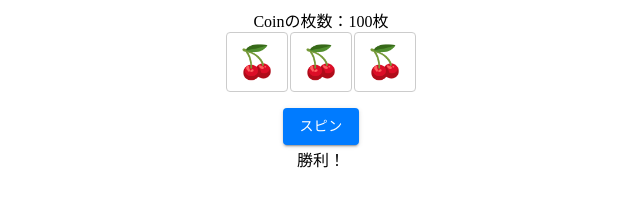
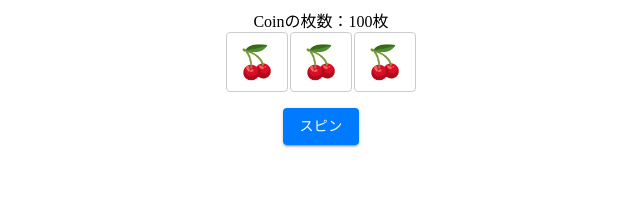
Before and after one commit to kouji0705/react_slot_machine, a React (Create React App) app: page / in a window 1280 px wide. Shown: the top 221 px of the page, without its empty margins (319-959 px from the left). Built offline with nearby package versions, Linux system fonts and the light colour scheme.

Commit message:
add: winの判定条件

```diff
--- a/src/features/slotMachine/components/index.tsx
+++ b/src/features/slotMachine/components/index.tsx
@@ -15,6 +15,7 @@ const initialState: SlotMachineState = {
   coins: INITIAL_COINS,
   reels: Array(3).fill(SYMBOLS[0]),
   isJackpot: false,
+  isWin: false,
 };
 
 export const SlotMachine: React.FC = () => {
@@ -46,9 +47,7 @@ export const SlotMachine: React.FC = () => {
         スピン
       </SpinButton>
       {state.isJackpot && <JackpotDialog onClose={handleCloseJackpot} />}
-      {new Set(state.reels.map((tile) => tile.id)).size === 1 && (
-        <DisplayWin>勝利！</DisplayWin>
-      )}
+      {state.isWin && <DisplayWin>勝利！</DisplayWin>}
     </RootContainer>
   );
 };
--- a/src/features/slotMachine/types/state.ts
+++ b/src/features/slotMachine/types/state.ts
@@ -4,4 +4,5 @@ export type SlotMachineState = {
   coins: number;
   reels: SymbolTile[];
   isJackpot: boolean;
+  isWin: boolean;
 };
--- a/src/features/slotMachine/utils/reducer.ts
+++ b/src/features/slotMachine/utils/reducer.ts
@@ -15,6 +15,7 @@ export const slotMachineReducer = (
         reels: newReels,
         isJackpot: jackpot,
         coins: state.coins - BET_COINS + (win ? points : 0),
+        isWin: win,
       };
     case CLOSE_JACKPOT_ACTION:
       return {...state, isJackpot: false};
```
